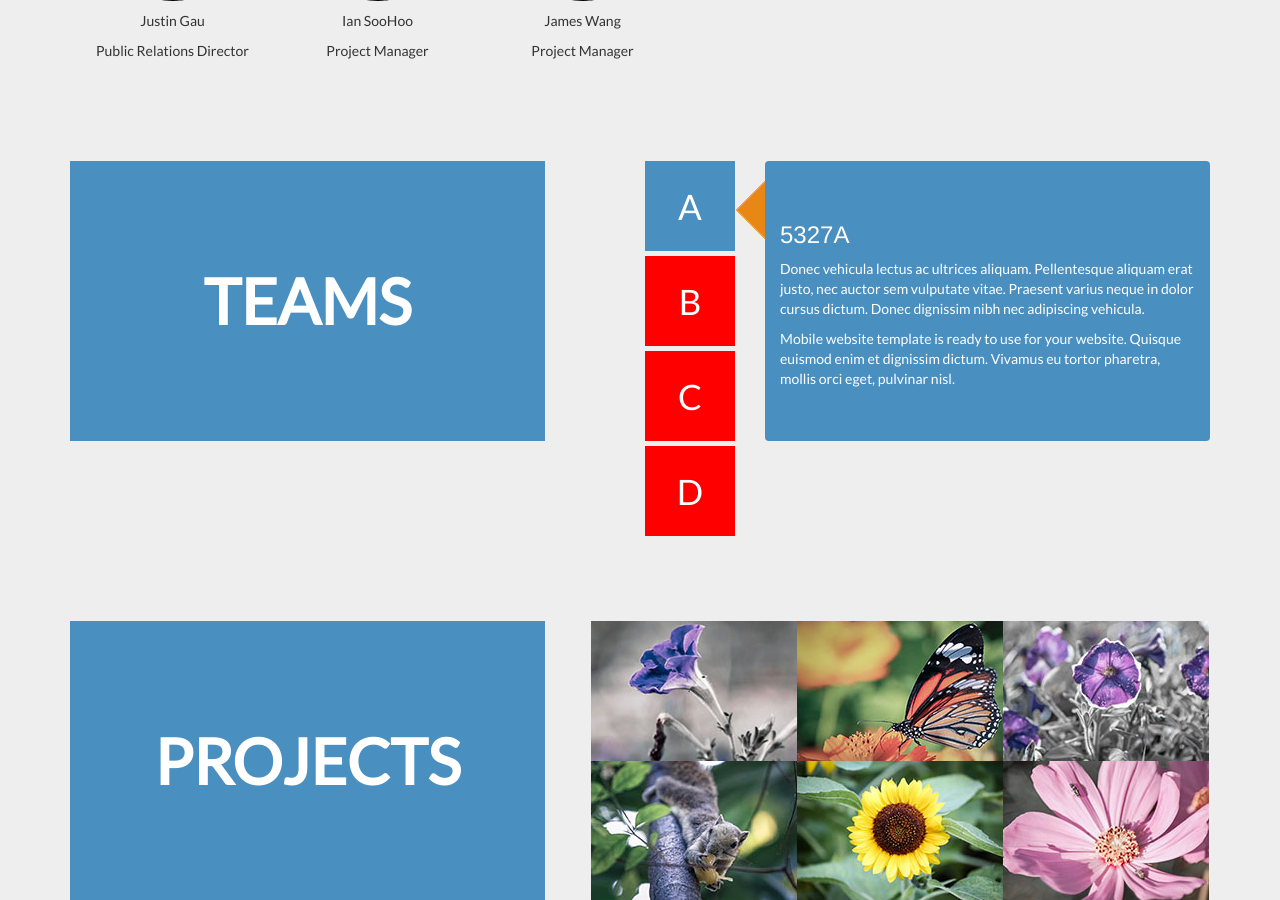
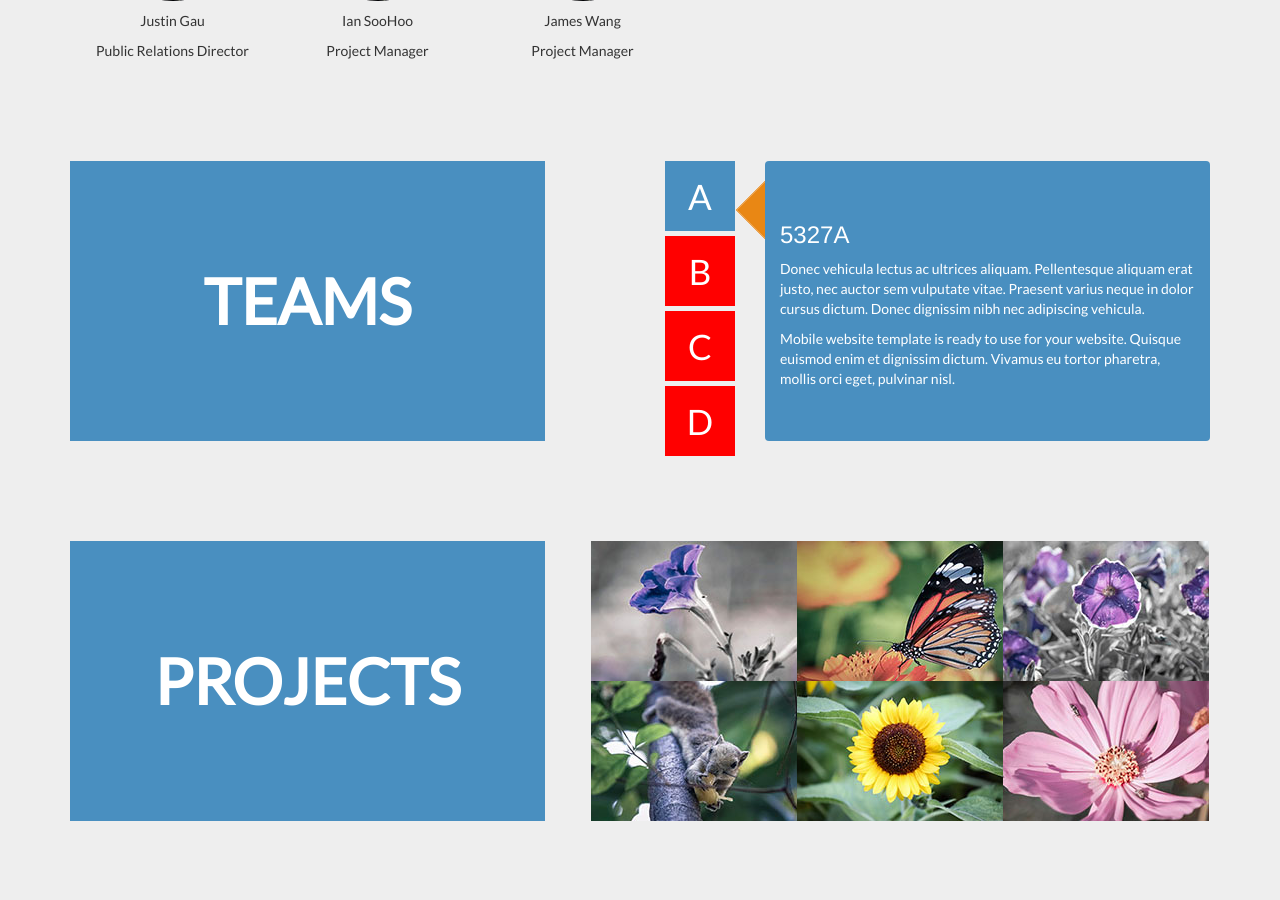
Before and after one commit to DevinMui/robotics-site, a PHP site: page / in a window 1280 px wide. Shown: the part 1397-2297 px from the top of the page. Run offline with PHP 8.4, Linux system fonts and the light colour scheme.

Commit message:
fixed team

```diff
--- a/css/style.css
+++ b/css/style.css
@@ -147,9 +147,9 @@ nav .fa { display: block; text-align: center; margin-bottom: 13px; }
 	        user-select: none;
 	width: 100%;
 	height: 100%;
-	max-width: 90px;
-	max-height: 90px;
-	line-height: 90px;
+	max-width: 70px;
+	max-height: 70px;
+	line-height: 70px;
 }
 
 .services_buttons  .icon-button:hover, .services_buttons  .icon-button.active {	background-color: #498FC0; }
```
